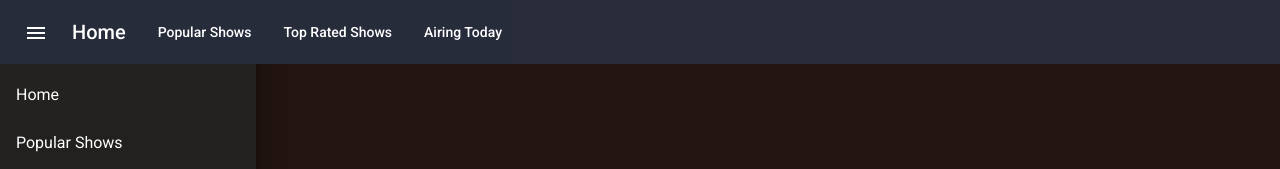
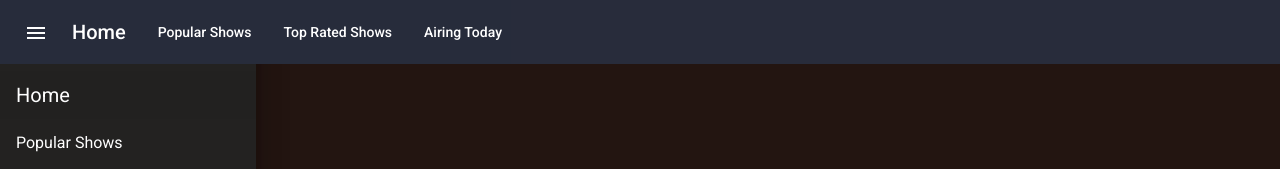
Before and after one commit to mukta1994/tvshows-info-angular, an Angular app in the folder angular10tv-shows-info/: page / in a window 1280 px wide. Both pictures are taken after a click on the button "menu". Shown: the top 169 px of the page. Built offline with nearby package versions, Linux system fonts and the light colour scheme; no server answers; what ngx-infinite-scroll would draw is missing.

Commit message:
added router link to home page in slide bar

```diff
--- a/angular10tv-shows-info/src/app/app.component.html
+++ b/angular10tv-shows-info/src/app/app.component.html
@@ -20,7 +20,7 @@
   <mat-sidenav-container>
       <mat-sidenav #sidenav>
         <mat-nav-list class="nav-buttons">
-          <a mat-list-item [routerLink]="" [routerLinkActive]="['is-active']"> Home </a>
+          <a mat-list-item [routerLink]="''" [routerLinkActive]="['is-active']"> Home </a>
           <a mat-list-item [routerLink]="['','popularShows']" [routerLinkActive]="['is-active']"> Popular Shows</a>
         <a mat-list-item [routerLink]="['','topShows']" [routerLinkActive]="['is-active']"> Top Rated Shows</a>
         <a mat-list-item [routerLink]="['','airingToday']" [routerLinkActive]="['is-active']"> Airing Today</a>
```
